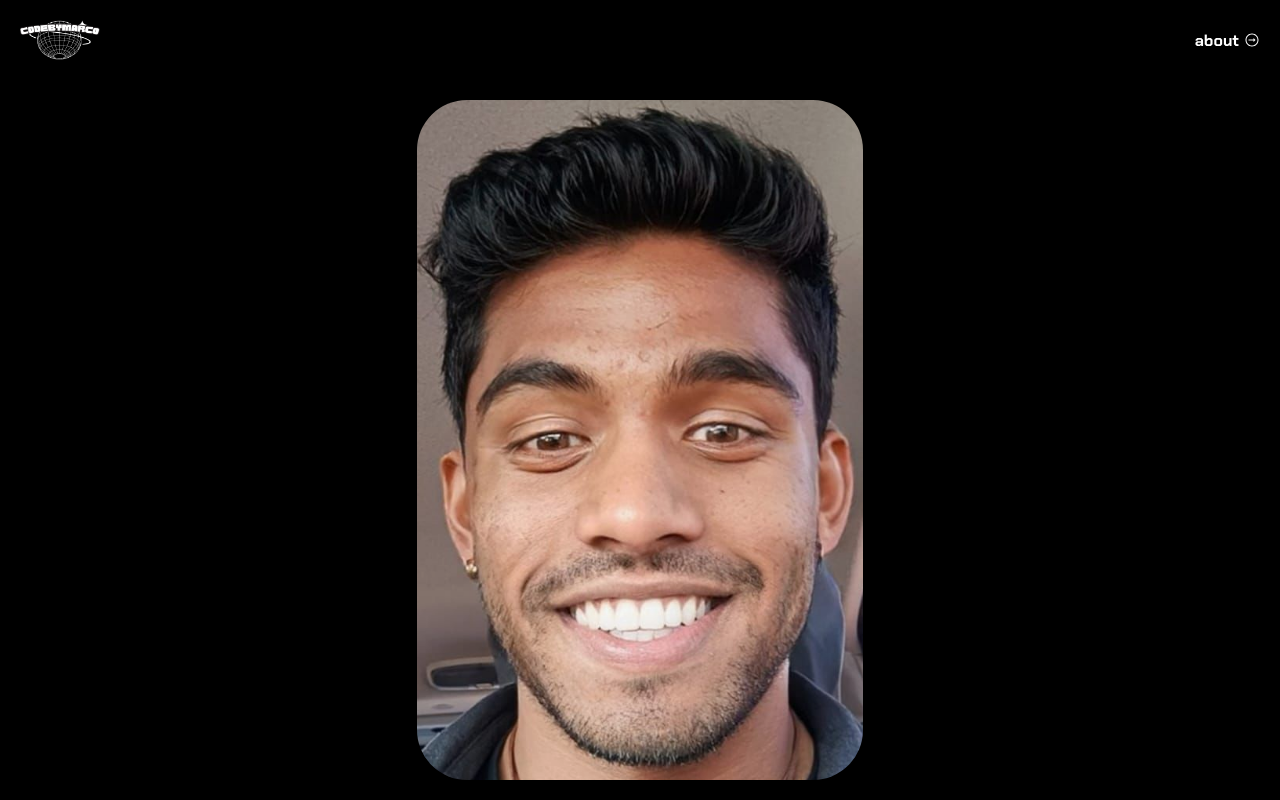
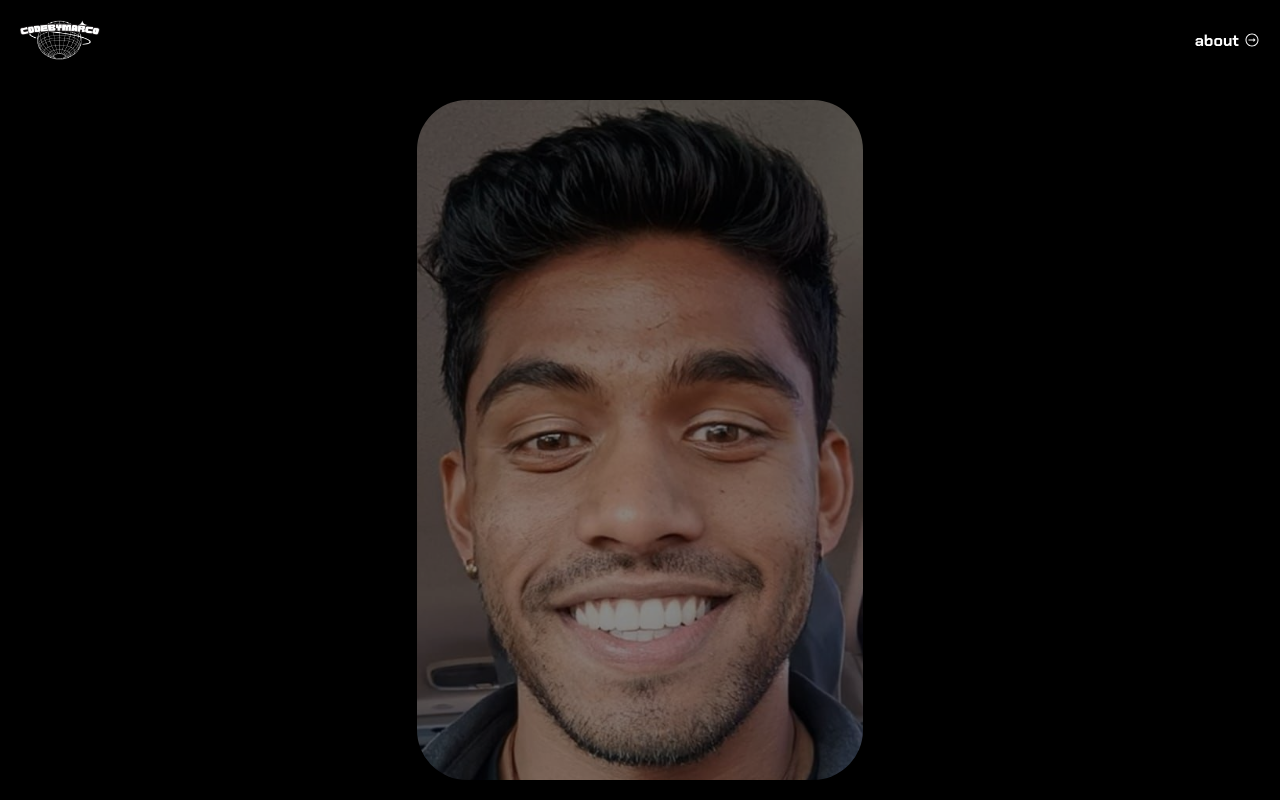
Before and after one commit to codebymarco/portfolio, a React (Vite) app: page / in a window 1280 px wide. Shown: the top 800 px of the page. Built offline with nearby package versions, Linux system fonts and the light colour scheme.

Commit message:
made more changes

```diff
--- a/src/components/router/Router.jsx
+++ b/src/components/router/Router.jsx
@@ -1,7 +1,6 @@
 import { BrowserRouter, Route, Routes } from "react-router-dom";
 import MainLayout from "../layouts/MainLayout";
 import About from "../pages/About";
-import Banner from "../pages/Banner";
 import Skills from "../pages/Skills";
 import Contact from "../pages/Contact";
 import Projects from "../pages/Projects";
@@ -11,13 +10,14 @@
 import LinkBio from "../pages/apps/LinkBio";
 import Formio from "../pages/apps/Formio";
 import Indeed from "../pages/apps/Indeed";
+import Home from "../pages/Home";
 
 const Router = () => {
   return (
     <BrowserRouter>
       <Routes>
         <Route path="/" element={<MainLayout />}>
-          <Route index element={<Banner />}></Route>
+          <Route index element={<Home />}></Route>
 
           <Route path="about" element={<About />}></Route>
           <Route path="skills" element={<Skills />}></Route>
```
